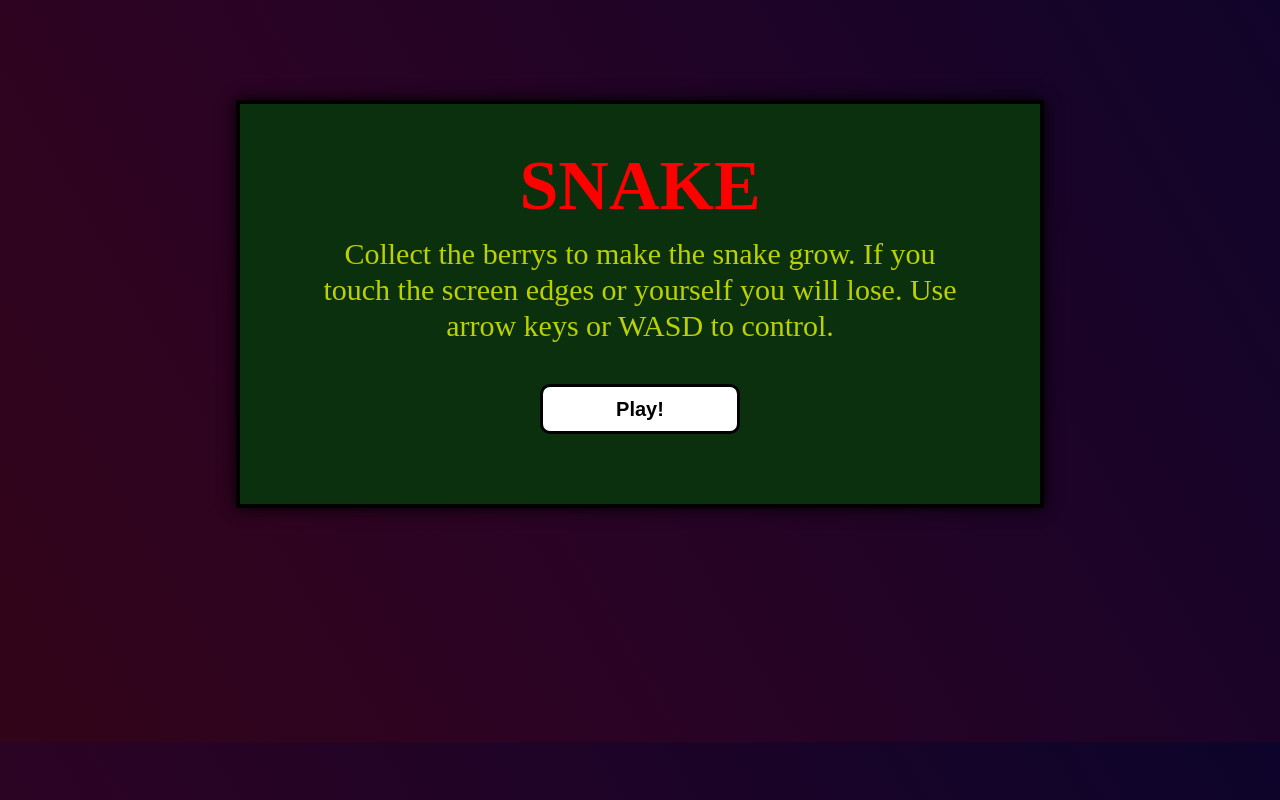
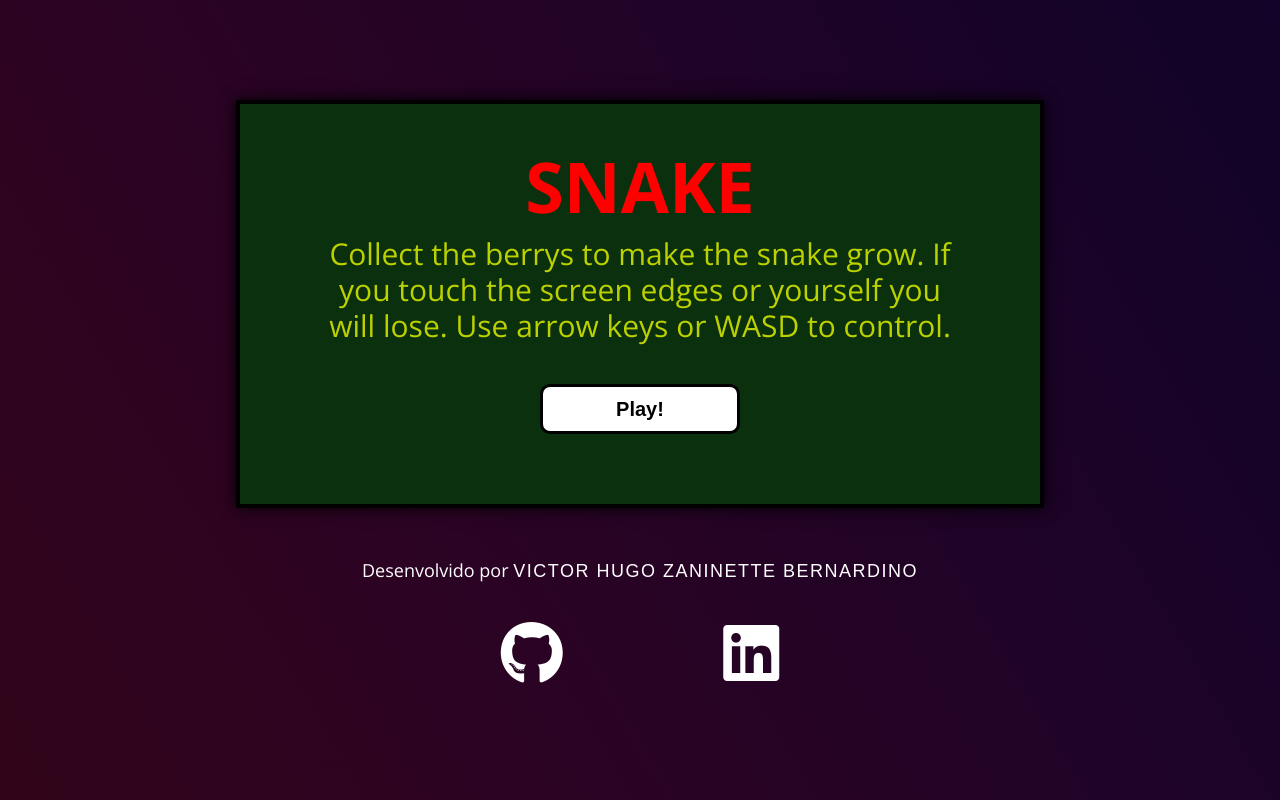
Before and after one commit to VictorHugoZB/snake, a plain HTML site: page index.html in a window 1280 px wide. Drawn offline with nearby package versions, Linux system fonts and the light colour scheme; a web font is replaced by a local one.

Commit message:
feat: add credits

```diff
--- a/css/style.css
+++ b/css/style.css
@@ -10,7 +10,7 @@
     }
 }
 
-@keyframes smallToBig{
+@keyframes smallToBig {
     0% {
         font-size: 5px;
     }
@@ -19,7 +19,7 @@
     }
 }
 
-@keyframes smallToBigP{
+@keyframes smallToBigP {
     0% {
         font-size: 5px;
     }
@@ -28,7 +28,7 @@
     }
 }
 
-@keyframes linGradAnimation{
+@keyframes linGradAnimation {
     0% {
         background-position:10% 0%;
     }
@@ -45,6 +45,8 @@ body{
     background-size: 200% 200%;
     animation: linGradAnimation 20s infinite;
     animation-direction: alternate;
+    font-family: "Open Sans", sans-serif;
+    font-optical-sizing: auto;
 }
 .initial-page-title{
     text-transform: uppercase;
@@ -131,6 +133,7 @@ body{
     font-weight: bold;
     background-color: rgb(255, 255, 255);
     transition: all .3s;
+    cursor: pointer;
 }
 .screen-buttons:hover{
     background-color: rgb(255, 255, 255);
@@ -149,3 +152,69 @@ body{
     border: 4px rgb(0, 0, 0) solid;
     box-shadow: 0px 0px 15px rgb(0, 0, 0);
 }
+
+.white {
+    color: white;
+    border-radius: 50%;
+}
+
+.icon {
+    font-size: 4rem;
+    color: white;
+    cursor: pointer;
+    transition: all .3s;
+    border-radius: 50%;
+}
+
+.icon:hover {
+    box-shadow: 0px 0px 10px white;
+}
+
+.guerrilla {
+    font-family: "Protest Guerrilla", sans-serif;
+    font-weight: 400;
+    font-style: normal;
+    letter-spacing: 1.5px;
+}
+
+.content-container {
+    display: flex;
+    justify-content: center;
+    align-items: center;
+    flex-direction: column;
+    margin-top: 32px;
+}
+
+.text-container {
+    display: flex;
+    width: 600px;
+    justify-content: space-evenly;
+}
+
+.dev {
+    font-size: large;
+}
+
+.border-bottom {
+    position: relative;
+    padding-bottom: 5px;
+}
+
+.border-bottom::before {
+    content: "";
+    position: absolute;
+    bottom: 0;
+    left: 0;
+    height: 3px;
+    background-color: white;
+    width: 100%;
+    transform: scaleX(0);
+    margin-top: 5px;
+    transition: transform .5s ease-in-out;
+    transform-origin: bottom right;
+}
+
+.border-bottom:hover::before {
+    transform: scaleX(1);
+    transform-origin: bottom left;
+}
--- a/index.html
+++ b/index.html
@@ -5,10 +5,23 @@
         <meta name="description" content="Snake game using HTML, CSS, Javascript">
         <meta name="author" content="Victor Hugo Zaninette Bernardino">
         <link href="css/style.css" rel="stylesheet">
+        <link rel="stylesheet" href="https://cdnjs.cloudflare.com/ajax/libs/font-awesome/6.5.1/css/all.min.css" integrity="sha512-DTOQO9RWCH3ppGqcWaEA1BIZOC6xxalwEsw9c2QQeAIftl+Vegovlnee1c9QX4TctnWMn13TZye+giMm8e2LwA==" crossorigin="anonymous" referrerpolicy="no-referrer" />
+        <link rel="preconnect" href="https://fonts.googleapis.com">
+        <link rel="preconnect" href="https://fonts.gstatic.com" crossorigin>
+        <link href="https://fonts.googleapis.com/css2?family=Open+Sans:ital,wght@0,300..800;1,300..800&family=Protest+Guerrilla&display=swap" rel="stylesheet">
         <title>Snake!</title>
     </head>
     <body>
         <div id="game-screen"></div>
+        <div class="content-container">
+            <div class="text-container">
+                <p class="white dev border-bottom">Desenvolvido por <span class="guerrilla">VICTOR HUGO ZANINETTE BERNARDINO</span></p>
+            </div>
+            <div class="text-container">
+                <p><a href="https://github.com/VictorHugoZB" target="_blank"><i class="fa-brands fa-github white icon"></i></a></p>
+                <p><a href="https://www.linkedin.com/in/victor-hugo-zaninette-bernardino-0a28011a6/" target="_blank"><i class="fa-brands fa-linkedin white icon"></i></a></p>
+            </div>
+        </div>
     </body>
     <script src="javascript/control.js"></script>
 </html>
```
